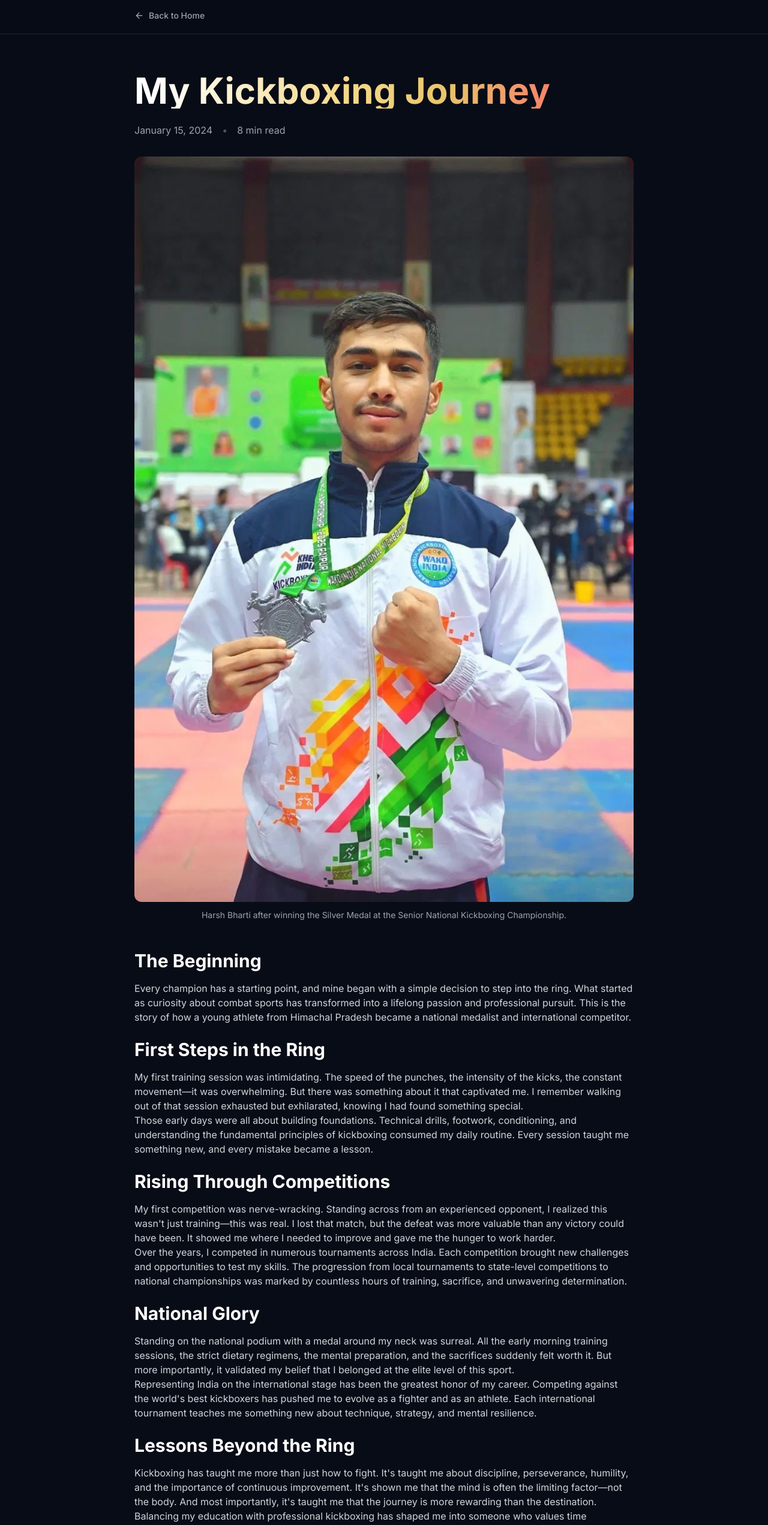
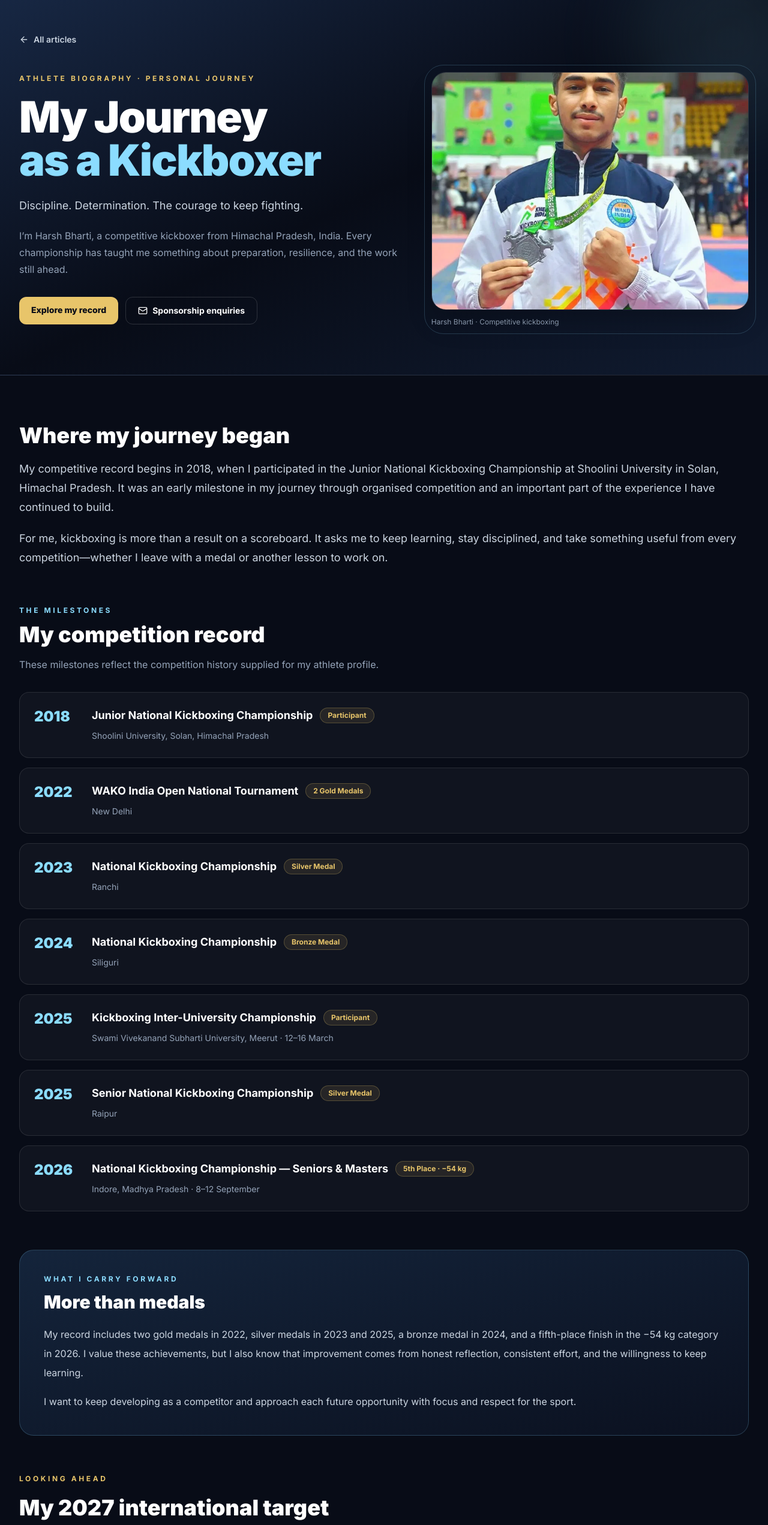
Before and after one commit to harshbharti55/kickboxer-harsh, a Next.js app: page /articles/my-kickboxing-journey in a window 1280 px wide. Shown: the part 80-2623 px from the top of the page at 60% size. Built offline with nearby package versions, Linux system fonts and the light colour scheme.

Commit message:
Rewrite athlete biography with verified competition record

```diff
--- a/app/articles/my-kickboxing-journey/page.tsx
+++ b/app/articles/my-kickboxing-journey/page.tsx
@@ -1,258 +1,134 @@
-import Link from 'next/link';
-import { Metadata } from 'next';
-import { ArrowLeft } from 'lucide-react';
+import type { Metadata } from "next";
+import Link from "next/link";
 import Image from "next/image";
+import { ArrowLeft, ArrowUpRight, Mail } from "lucide-react";
+
+const baseUrl = "https://kickboxer-harsh.online";
+const articleUrl = `${baseUrl}/articles/my-kickboxing-journey`;
 
 export const metadata: Metadata = {
-  title: "My Kickboxing Journey | Harsh Bharti - Indian Kickboxer",
+  title: "My Journey as a Kickboxer | Harsh Bharti",
   description:
-    "Read the journey of Harsh Bharti, an Indian kickboxer from Shimla, from his first training session to winning national medals and representing India in international competitions.",
-  keywords: [
-    "Harsh Bharti",
-    "Indian kickboxer",
-    "Kickboxing",
-    "WAKO India",
-    "National Kickboxing",
-    "Combat Sports",
-    "Full Contact Kickboxing",
-    "Shimla athlete",
-    "Himachal Pradesh",
-  ],
+    "My story as Indian kickboxer Harsh Bharti: national championship experience, two gold medals in 2022, national silver and bronze medals, and my target for 2027.",
+  alternates: { canonical: articleUrl },
   openGraph: {
-    title: "My Kickboxing Journey | Harsh Bharti",
+    title: "My Journey as a Kickboxer — Harsh Bharti",
     description:
-      "Read the journey of Harsh Bharti from beginner to national medalist and international kickboxer.",
+      "My competitive kickboxing journey, achievements, lessons, and future ambitions.",
+    url: articleUrl,
     type: "article",
-    url: "https://kickboxer-harsh.online/articles/my-kickboxing-journey",
-    images: [
-      {
-        url: "https://kickboxer-harsh.online/media/hero.png",
-        width: 1200,
-        height: 675,
-        alt: "Harsh Bharti Kickboxing",
-
+    images: [{ url: `${baseUrl}/media/hero.png`, width: 1200, height: 675, alt: "Harsh Bharti, kickboxing athlete" }],
   },
-    ],
-  },
-
-
   twitter: {
     card: "summary_large_image",
-  title: "My Kickboxing Journey | Harsh Bharti",
-  description:
-    "Read the journey of Harsh Bharti from beginner to national medalist and international kickboxer.",
-  images: ["https://kickboxer-harsh.online/media/hero.png"],
+    title: "My Journey as a Kickboxer — Harsh Bharti",
+    description: "My competitive kickboxing journey and future ambitions.",
+    images: [`${baseUrl}/media/hero.png`],
   },
 };
 
-export default function ArticlePage() {
-  const readingTime = 8;
-  const publishDate = 'January 15, 2024';
 const articleSchema = {
   "@context": "https://schema.org",
   "@type": "Article",
-  headline: "My Kickboxing Journey",
+  headline: "My Journey as a Kickboxer: Harsh Bharti",
   description:
-    "Read the journey of Harsh Bharti from beginner to national medalist and international kickboxer.",
-  image: "https://kickboxer-harsh.online/media/hero.png",
-  author: {
-    "@type": "Person",
-    name: "Harsh Bharti",
-    url: "https://kickboxer-harsh.online",
-  },
-  publisher: {
-    "@type": "Person",
-    name: "Harsh Bharti",
-  },
-  datePublished: "2024-01-15",
-  dateModified: "2026-07-04",
-  mainEntityOfPage: {
-    "@type": "WebPage",
-    "@id": "https://kickboxer-harsh.online/articles/my-kickboxing-journey",
-  },
+    "A first-person biography of Indian kickboxer Harsh Bharti, based on his supplied competition record.",
+  image: `${baseUrl}/media/hero.png`,
+  author: { "@type": "Person", name: "Harsh Bharti", url: baseUrl },
+  publisher: { "@type": "Person", name: "Harsh Bharti", url: baseUrl },
+  dateModified: "2026-10-27",
+  mainEntityOfPage: { "@type": "WebPage", "@id": articleUrl },
 };
+
+const milestones = [
+  { year: "2018", result: "Participant", event: "Junior National Kickboxing Championship", location: "Shoolini University, Solan, Himachal Pradesh" },
+  { year: "2022", result: "2 Gold Medals", event: "WAKO India Open National Tournament", location: "New Delhi" },
+  { year: "2023", result: "Silver Medal", event: "National Kickboxing Championship", location: "Ranchi" },
+  { year: "2024", result: "Bronze Medal", event: "National Kickboxing Championship", location: "Siliguri" },
+  { year: "2025", result: "Participant", event: "Kickboxing Inter-University Championship", location: "Swami Vivekanand Subharti University, Meerut · 12–16 March" },
+  { year: "2025", result: "Silver Medal", event: "Senior National Kickboxing Championship", location: "Raipur" },
+  { year: "2026", result: "5th Place · −54 kg", event: "National Kickboxing Championship — Seniors & Masters", location: "Indore, Madhya Pradesh · 8–12 September" },
+];
+
+export default function ArticlePage() {
   return (
-    <main className="min-h-screen bg-bg">
-      <script
-  type="application/ld+json"
-  dangerouslySetInnerHTML={{
-    __html: JSON.stringify(articleSchema),
-  }}
-/>
-      {/* Back to Home Button */}
-      <div className="sticky top-0 z-40 border-b border-white/10 bg-bg/80 backdrop-blur-md">
-        <div className="max-w-4xl mx-auto px-4 sm:px-6 lg:px-8 py-4">
-          <Link
-            href="/"
-            className="inline-flex items-center gap-2 text-sm font-medium text-gray-400 hover:text-white transition-colors"
-          >
-            <ArrowLeft size={16} />
-            Back to Home
+    <main className="min-h-screen bg-[#080c17] text-white">
+      <script type="application/ld+json" dangerouslySetInnerHTML={{ __html: JSON.stringify(articleSchema).replace(/</g, "\\u003c") }} />
+      <section className="relative overflow-hidden border-b border-white/10 bg-gradient-to-br from-[#172743] via-[#080c17] to-[#101b30]">
+        <div className="absolute -right-24 -top-24 h-80 w-80 rounded-full bg-[#8bdcff]/10 blur-3xl" />
+        <div className="container-page relative mx-auto max-w-6xl px-5 pb-14 pt-10 sm:pb-20 sm:pt-14">
+          <Link href="/articles" className="inline-flex items-center gap-2 text-sm font-semibold text-slate-300 transition hover:text-[#e8c56a]">
+            <ArrowLeft className="h-4 w-4" /> All articles
           </Link>
+          <div className="mt-10 grid items-center gap-10 lg:grid-cols-[1.1fr_.9fr]">
+            <header>
+              <p className="text-xs font-bold uppercase tracking-[.3em] text-[#e8c56a]">Athlete biography · Personal journey</p>
+              <h1 className="mt-5 text-5xl font-black leading-[1.02] tracking-tight sm:text-6xl lg:text-7xl">My Journey <span className="block text-[#8bdcff]">as a Kickboxer</span></h1>
+              <p className="mt-6 max-w-2xl text-lg leading-8 text-slate-300">Discipline. Determination. The courage to keep fighting.</p>
+              <p className="mt-5 max-w-2xl leading-7 text-slate-400">I’m Harsh Bharti, a competitive kickboxer from Himachal Pradesh, India. Every championship has taught me something about preparation, resilience, and the work still ahead.</p>
+              <div className="mt-8 flex flex-wrap gap-3">
+                <a href="#my-record" className="rounded-xl bg-[#e8c56a] px-5 py-3 text-sm font-extrabold text-[#080c17] transition hover:bg-[#f5d98b]">Explore my record</a>
+                <a href="mailto:kickboxerharsh@gmail.com?subject=Sponsorship%20Enquiry%20for%20Harsh%20Bharti" className="inline-flex items-center gap-2 rounded-xl border border-white/15 px-5 py-3 text-sm font-bold text-white transition hover:border-[#8bdcff]/50"><Mail className="h-4 w-4" /> Sponsorship enquiries</a>
+              </div>
+            </header>
+            <div className="relative">
+              <div className="absolute -inset-3 rounded-[2rem] border border-[#8bdcff]/20" />
+              <Image src="/media/hero.png" alt="Harsh Bharti kickboxing athlete" width={1200} height={675} priority className="relative aspect-[4/3] w-full rounded-[1.5rem] border border-white/10 object-cover shadow-2xl" />
+              <p className="mt-3 text-xs text-slate-400">Harsh Bharti · Competitive kickboxing</p>
             </div>
           </div>
-
-      {/* Article Content */}
-      <article className="max-w-4xl mx-auto px-4 sm:px-6 lg:px-8 py-16">
-        {/* Article Header */}
-        <header className="mb-12">
-          <h1 className="text-5xl md:text-6xl font-bold mb-6 text-gradient">
-            My Kickboxing Journey
-          </h1>
-
-          <div className="flex flex-wrap items-center gap-4 text-gray-400 mb-8">
-            <span>{publishDate}</span>
-            <span className="text-gray-600">•</span>
-            <span>{readingTime} min read</span>
         </div>
-
-<Image
-  src="/media/hero.png"
-  alt="Harsh Bharti Kickboxing"
-  width={1200}
-  height={675}
-  className="w-full h-auto rounded-xl"
-  />
-
-  <p className="mt-3 text-center text-sm text-gray-400">
-  Harsh Bharti after winning the Silver Medal at the Senior National Kickboxing Championship.
-</p>
-
-          </header>
-
-        {/* Article Body */}
-        <div className="prose prose-invert max-w-none space-y-6 text-gray-300">
-          <section>
-            <h2 className="text-3xl font-bold text-white mb-4">
-              The Beginning
-            </h2>
-            <p>
-              Every champion has a starting point, and mine began with a simple decision to step into
-              the ring. What started as curiosity about combat sports has transformed into a lifelong
-              passion and professional pursuit. This is the story of how a young athlete from Himachal
-              Pradesh became a national medalist and international competitor.
-            </p>
       </section>
 
-          <section>
-            <h2 className="text-3xl font-bold text-white mb-4">
-              First Steps in the Ring
-            </h2>
-            <p>
-              My first training session was intimidating. The speed of the punches, the intensity of
-              the kicks, the constant movement—it was overwhelming. But there was something about it
-              that captivated me. I remember walking out of that session exhausted but exhilarated,
-              knowing I had found something special.
-            </p>
-            <p>
-              Those early days were all about building foundations. Technical drills, footwork,
-              conditioning, and understanding the fundamental principles of kickboxing consumed my
-              daily routine. Every session taught me something new, and every mistake became a lesson.
-            </p>
+      <article className="container-page mx-auto max-w-4xl px-5 py-14 sm:py-20">
+        <section className="space-y-5 text-lg leading-8 text-slate-300">
+          <h2 className="text-3xl font-black text-white sm:text-4xl">Where my journey began</h2>
+          <p>My competitive record begins in 2018, when I participated in the Junior National Kickboxing Championship at Shoolini University in Solan, Himachal Pradesh. It was an early milestone in my journey through organised competition and an important part of the experience I have continued to build.</p>
+          <p>For me, kickboxing is more than a result on a scoreboard. It asks me to keep learning, stay disciplined, and take something useful from every competition—whether I leave with a medal or another lesson to work on.</p>
         </section>
 
-          <section>
-            <h2 className="text-3xl font-bold text-white mb-4">
-              Rising Through Competitions
-            </h2>
-            <p>
-              My first competition was nerve-wracking. Standing across from an experienced opponent,
-              I realized this wasn't just training—this was real. I lost that match, but the defeat
-              was more valuable than any victory could have been. It showed me where I needed to
-              improve and gave me the hunger to work harder.
-            </p>
-            <p>
-              Over the years, I competed in numerous tournaments across India. Each competition
-              brought new challenges and opportunities to test my skills. The progression from local
-              tournaments to state-level competitions to national championships was marked by
-              countless hours of training, sacrifice, and unwavering determination.
-            </p>
+        <section id="my-record" className="mt-16 scroll-mt-24">
+          <p className="text-xs font-bold uppercase tracking-[.3em] text-[#8bdcff]">The milestones</p>
+          <h2 className="mt-3 text-3xl font-black text-white sm:text-4xl">My competition record</h2>
+          <p className="mt-4 max-w-2xl leading-7 text-slate-400">These milestones reflect the competition history supplied for my athlete profile.</p>
+          <ol className="mt-8 space-y-4">
+            {milestones.map((item, index) => (
+              <li key={`${item.year}-${item.event}`} className="grid gap-4 rounded-2xl border border-white/10 bg-white/[.035] p-5 sm:grid-cols-[5rem_1fr] sm:p-6">
+                <div className="text-2xl font-black text-[#8bdcff]">{item.year}</div>
+                <div>
+                  <div className="flex flex-wrap items-center gap-3">
+                    <h3 className="text-lg font-bold text-white">{item.event}</h3>
+                    <span className="rounded-full border border-[#e8c56a]/25 bg-[#e8c56a]/10 px-3 py-1 text-xs font-bold text-[#e8c56a]">{item.result}</span>
+                  </div>
+                  <p className="mt-2 text-sm leading-6 text-slate-400">{item.location}</p>
+                </div>
+              </li>
+            ))}
+          </ol>
         </section>
 
-          <section>
-            <h2 className="text-3xl font-bold text-white mb-4">
-              National Glory
-            </h2>
-            <p>
-              Standing on the national podium with a medal around my neck was surreal. All the early
-              morning training sessions, the strict dietary regimens, the mental preparation, and the
-              sacrifices suddenly felt worth it. But more importantly, it validated my belief that I
-              belonged at the elite level of this sport.
-            </p>
-            <p>
-              Representing India on the international stage has been the greatest honor of my career.
-              Competing against the world's best kickboxers has pushed me to evolve as a fighter and
-              as an athlete. Each international tournament teaches me something new about technique,
-              strategy, and mental resilience.
-            </p>
+        <section className="mt-16 rounded-3xl border border-[#8bdcff]/20 bg-gradient-to-br from-[#14243b] to-[#0b1120] p-7 sm:p-10">
+          <p className="text-xs font-bold uppercase tracking-[.3em] text-[#8bdcff]">What I carry forward</p>
+          <h2 className="mt-3 text-3xl font-black text-white">More than medals</h2>
+          <p className="mt-5 leading-8 text-slate-300">My record includes two gold medals in 2022, silver medals in 2023 and 2025, a bronze medal in 2024, and a fifth-place finish in the −54 kg category in 2026. I value these achievements, but I also know that improvement comes from honest reflection, consistent effort, and the willingness to keep learning.</p>
+          <p className="mt-4 leading-8 text-slate-300">I want to keep developing as a competitor and approach each future opportunity with focus and respect for the sport.</p>
         </section>
 
-          <section>
-            <h2 className="text-3xl font-bold text-white mb-4">
-              Lessons Beyond the Ring
-            </h2>
-            <p>
-              Kickboxing has taught me more than just how to fight. It's taught me about discipline,
-              perseverance, humility, and the importance of continuous improvement. It's shown me that
-              the mind is often the limiting factor—not the body. And most importantly, it's taught me
-              that the journey is more rewarding than the destination.
-            </p>
-            <p>
-              Balancing my education with professional kickboxing has shaped me into someone who
-              values time management and multitasking. These skills extend beyond sports into all
-              areas of life, making me not just a better athlete but a better person.
-            </p>
+        <section className="mt-16 space-y-5 text-lg leading-8 text-slate-300">
+          <p className="text-xs font-bold uppercase tracking-[.3em] text-[#e8c56a]">Looking ahead</p>
+          <h2 className="text-3xl font-black text-white sm:text-4xl">My 2027 international target</h2>
+          <p>One of my ambitions is to pursue a campaign targeting the Senior World Championship in 2027. This is a goal only; my selection and participation have not been confirmed. Any opportunity will depend on the official selection process, eligibility requirements, event information, and available funding.</p>
+          <p>Preparing for an international competition can bring costs for training, coaching, travel, accommodation, equipment, and participation. I hope to connect with sponsors and supporters who believe in athlete development and may be interested in supporting this next stage.</p>
         </section>
 
-          <section>
-            <h2 className="text-3xl font-bold text-white mb-4">
-              What's Next
-            </h2>
-            <p>
-              My journey in kickboxing is far from over. There are more championships to win, more
-              skills to master, and more opponents to face. I'm committed to pushing the boundaries of
-              what I can achieve and continuing to represent India with pride and excellence.
-            </p>
-            <p>
-              For anyone reading this who's thinking about starting their own journey—whether in
-              sports or any other field—I want to say this: believe in yourself, embrace the
-              challenges, and remember that the process of becoming is more beautiful than the moment
-              of achievement.
-            </p>
+        <section className="mt-16 rounded-3xl border border-white/10 bg-white/[.035] p-7 sm:p-10">
+          <h2 className="text-2xl font-black text-white sm:text-3xl">Be part of the next round</h2>
+          <p className="mt-4 leading-7 text-slate-300">I’m proud of the experience I’ve gained and motivated by the work still ahead. If you’re interested in sponsorship, media, or a professional collaboration, I welcome you to get in touch.</p>
+          <a href="mailto:kickboxerharsh@gmail.com?subject=Sponsorship%20Enquiry%20for%20Harsh%20Bharti" className="mt-6 inline-flex items-center gap-2 rounded-xl bg-[#e8c56a] px-5 py-3 font-extrabold text-[#080c17] transition hover:bg-[#f5d98b]">Email me <ArrowUpRight className="h-4 w-4" /></a>
+          <p className="mt-3 text-sm text-slate-400">kickboxerharsh@gmail.com · Public contact is email-only.</p>
         </section>
-        </div>
-
-        {/* Article Footer */}
-        <footer className="mt-16 pt-8 border-t border-white/10">
-          <div className="mb-8">
-            <p className="text-sm text-gray-400 mb-4">
-              Share this article
-            </p>
-            {/* Share buttons placeholder */}
-            <div className="flex gap-4">
-              <a
-                href="#"
-                className="px-4 py-2 rounded-lg bg-white/5 hover:bg-white/10 text-sm transition-colors"
-              >
-                Share on Twitter
-              </a>
-              <a
-                href="#"
-                className="px-4 py-2 rounded-lg bg-white/5 hover:bg-white/10 text-sm transition-colors"
-              >
-                Share on LinkedIn
-              </a>
-            </div>
-          </div>
-
-          <Link
-            href="/"
-            className="inline-flex items-center gap-2 text-sm font-medium text-gray-400 hover:text-white transition-colors"
-          >
-            <ArrowLeft size={16} />
-            Back to Home
-          </Link>
-        </footer>
+        <p className="mt-8 text-xs leading-6 text-slate-500">Competition details are based on my supplied record. The 2027 Senior World Championship is an aspiration only; selection and participation are not confirmed.</p>
+        <Link href="/articles" className="mt-10 inline-flex items-center gap-2 text-sm font-semibold text-slate-300 transition hover:text-[#e8c56a]"><ArrowLeft className="h-4 w-4" /> Back to all articles</Link>
       </article>
     </main>
   );
```
Lines whose indentation alone changed are shown as unchanged.
